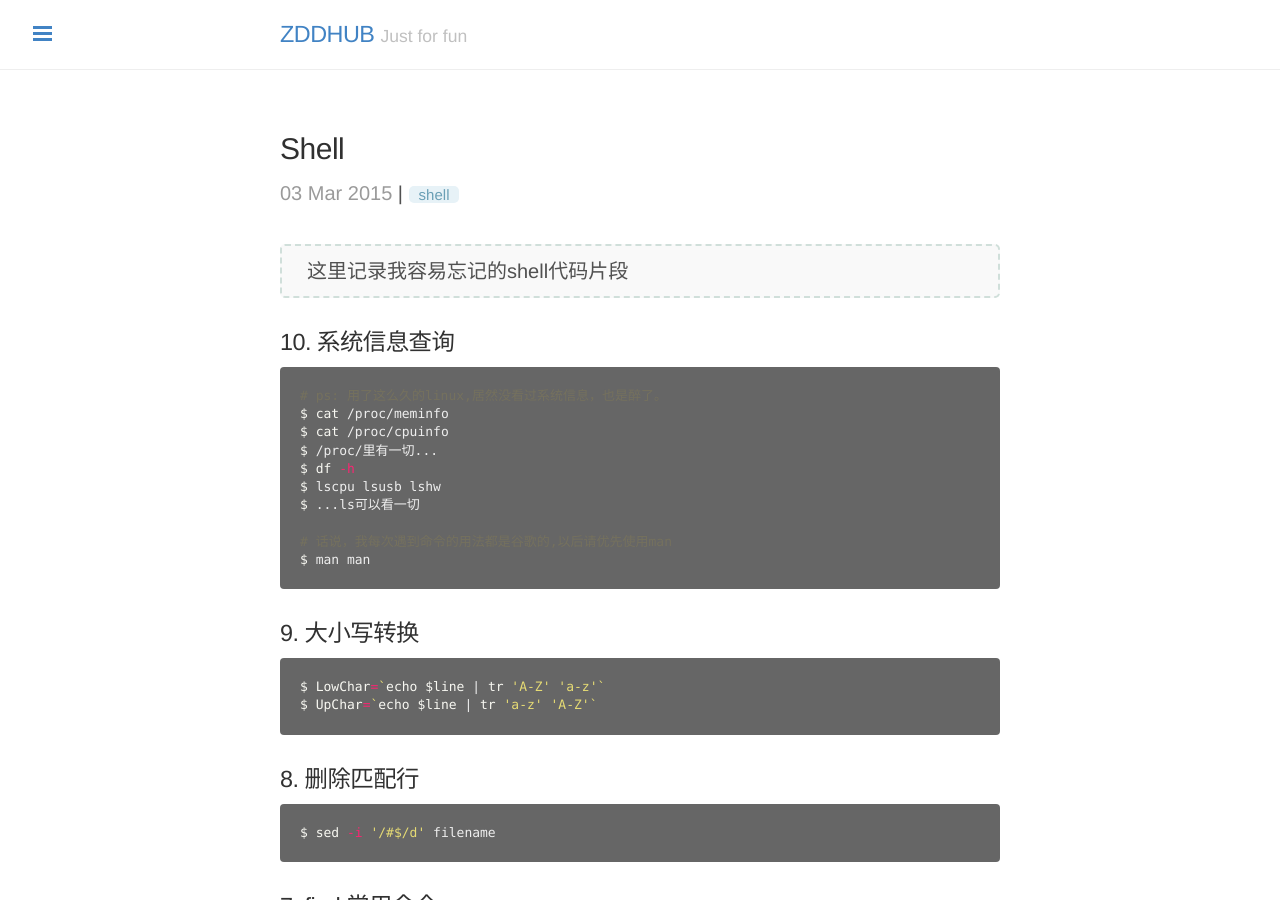
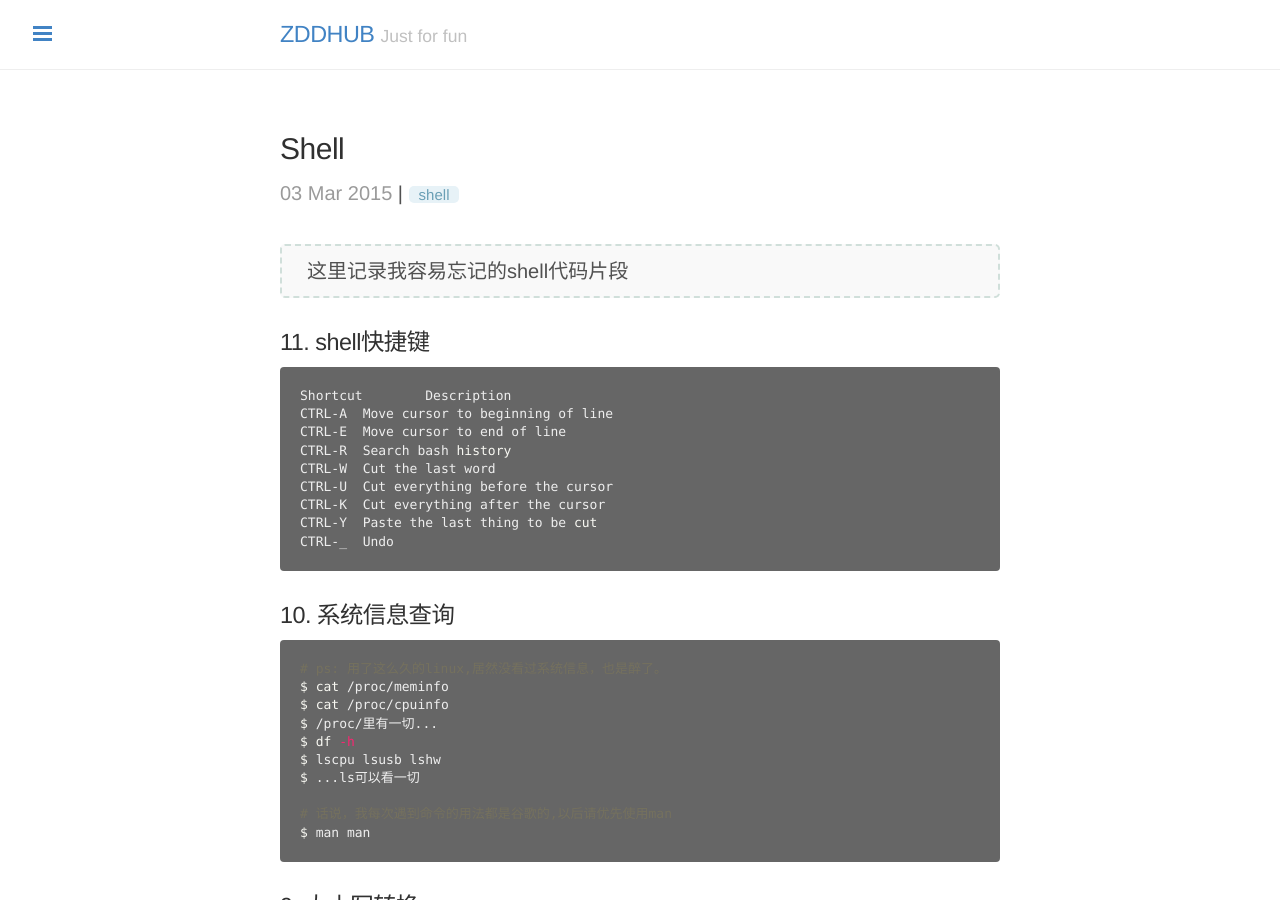
Before and after one commit to zddhub/zddhub.github.io, a Jekyll site: the page built from _posts/2015-03-03-shell.md, in a window 1280 px wide and 900 px high. Built offline with Jekyll 4.4.1, drawn with Linux system fonts in a browser that asks for light colours; Markdown is read by kramdown in place of the engine named in the settings; comment, search, counter and statistics services are not loaded.

Commit message:
Update 2015-03-03-shell.md
shell key board shortcuts

````diff
--- a/_posts/2015-03-03-shell.md
+++ b/_posts/2015-03-03-shell.md
@@ -8,6 +8,19 @@ tags: "shell"
 > 这里记录我容易忘记的shell代码片段
 
 <!-- more -->
+
+### 11. shell快捷键
+```sh
+Shortcut	Description
+CTRL-A	Move cursor to beginning of line
+CTRL-E	Move cursor to end of line
+CTRL-R	Search bash history
+CTRL-W	Cut the last word
+CTRL-U	Cut everything before the cursor
+CTRL-K	Cut everything after the cursor
+CTRL-Y	Paste the last thing to be cut
+CTRL-_	Undo
+```
 
 ### 10. 系统信息查询
 ```sh
````
